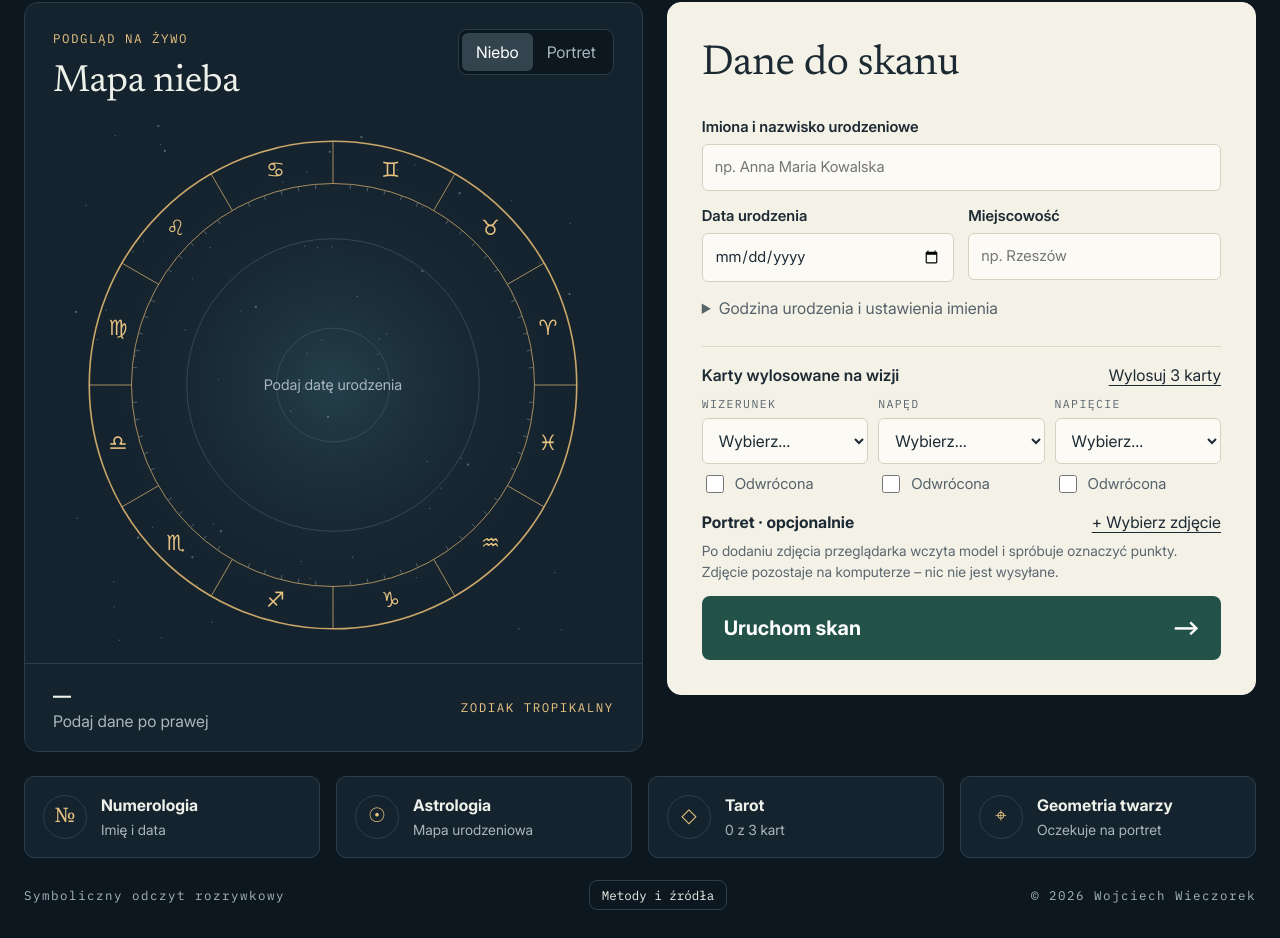
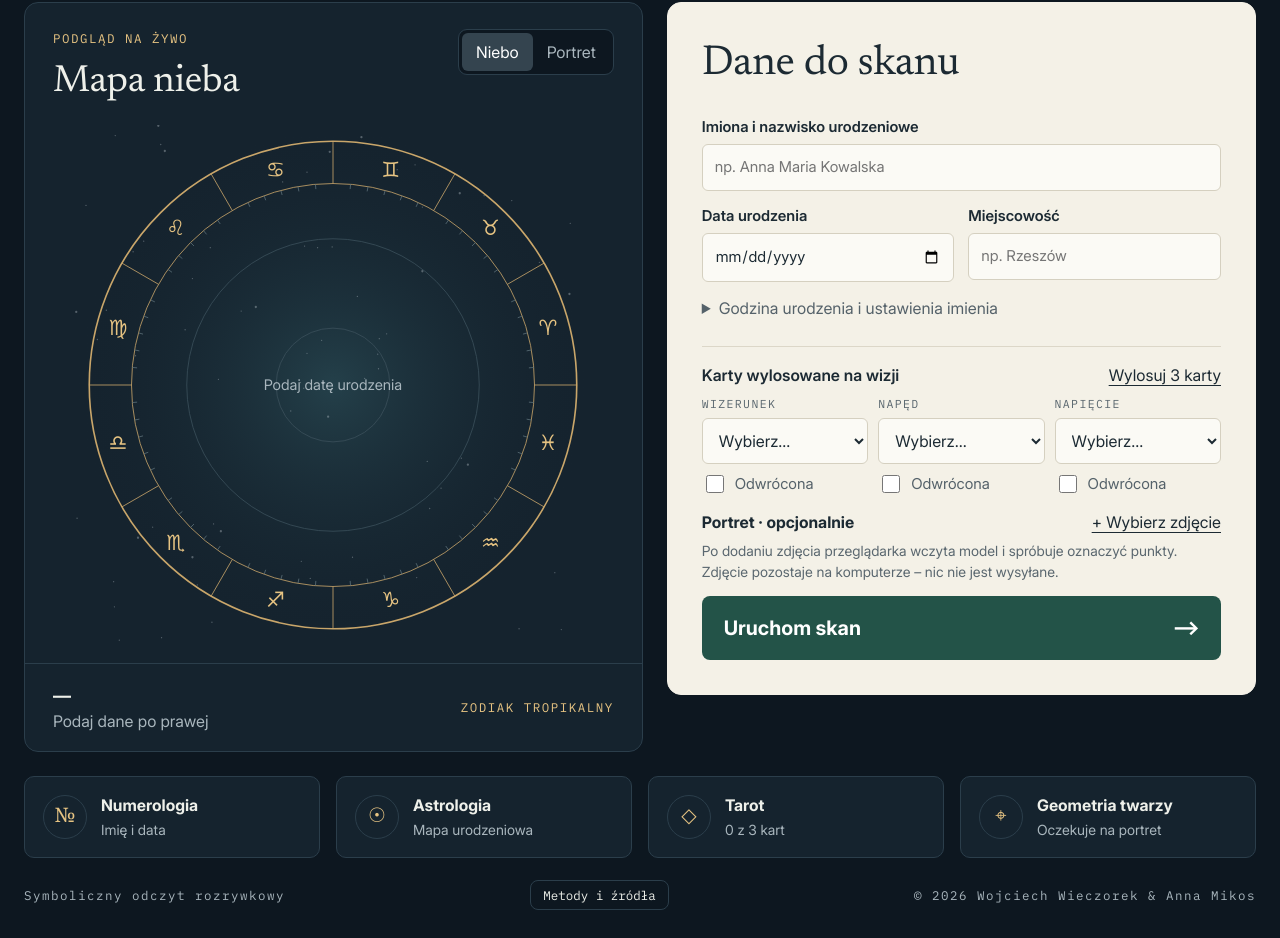
Before and after one commit to wwieczor-commits/wojtel-ciemna, a plain HTML site: page skan/index.html in a window 1280 px wide. Shown: the part 232-1170 px from the top of the page. Drawn offline with Linux system fonts and the light colour scheme.

Commit message:
Stopka skanu: © Wojciech Wieczorek & Anna Mikos
Co-Authored-By: Claude Fable 5.2 <noreply@anthropic.com>
Claude-Session: https://claude.ai/code/session_014Msiqm5ZwKWdvsLD6f4R5B

```diff
--- a/skan/index.html
+++ b/skan/index.html
@@ -159,7 +159,7 @@
   <footer class="stopka mono">
     <span>Symboliczny odczyt rozrywkowy</span>
     <button type="button" class="btn-mono" id="btnMetody">Metody i źródła</button>
-    <span>© 2026 Wojciech Wieczorek</span>
+    <span>© 2026 Wojciech Wieczorek &amp; Anna Mikos</span>
   </footer>
 </div>
 
```
